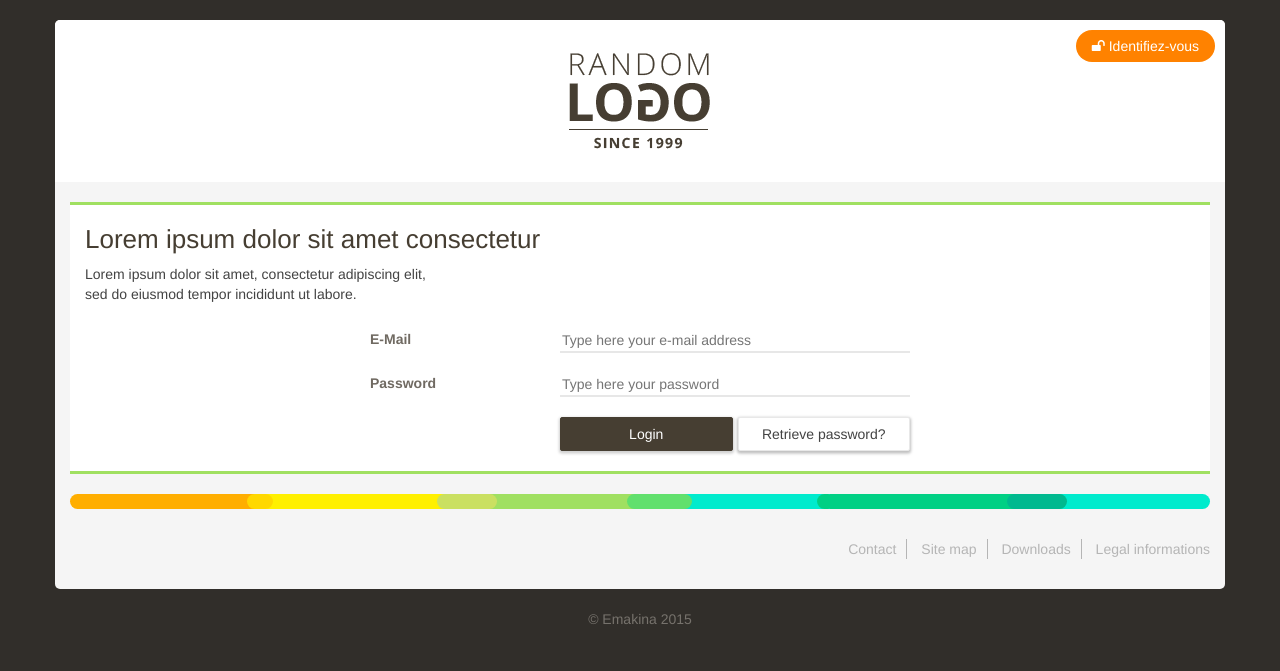
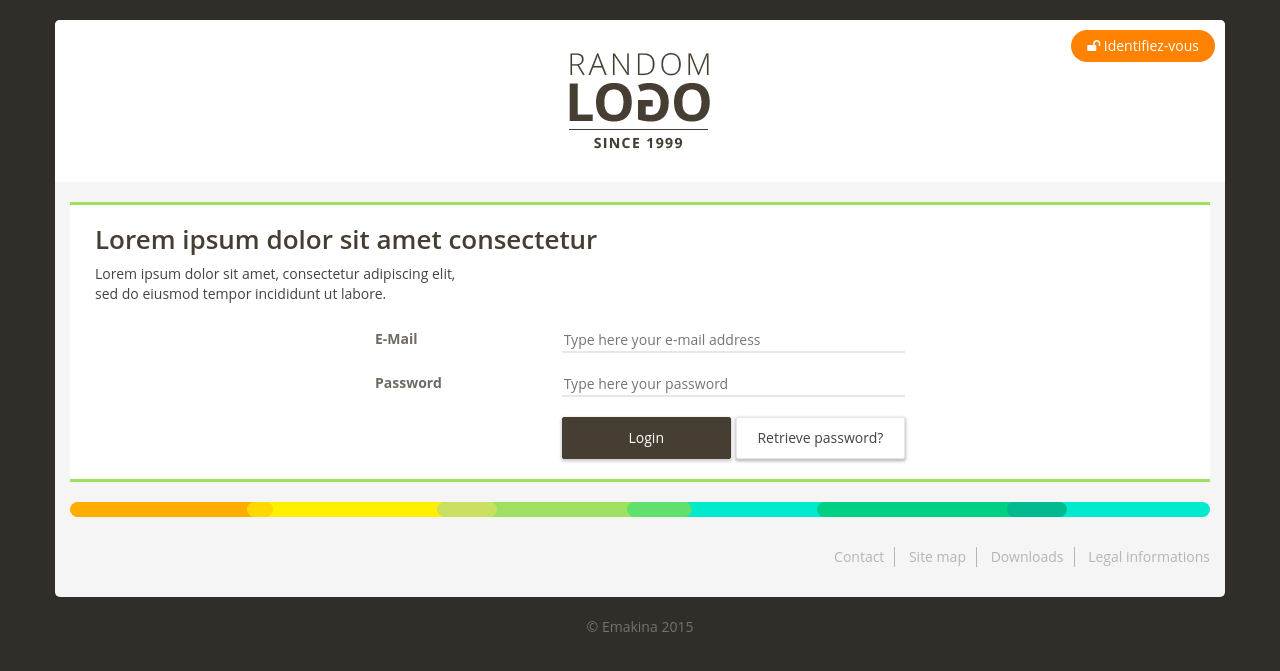
Before and after one commit to vavior/exerce_stage, a PHP site: page / in a window 1280 px wide. Shown: the top 671 px of the page. Run offline with PHP 8.4, Linux system fonts and the light colour scheme.

Commit message:
Update style.css

```diff
--- a/site/css/style.css
+++ b/site/css/style.css
@@ -1,3 +1,7 @@
+* {
+	font-family: 'Open Sans', sans-serif;
+}
+
 body {
 	background-color: #312e2a;
 }
@@ -24,6 +28,7 @@ header {
 h1 {
 	color:#463e32;
 	font-size: 26px;
+	font-weight: 600;
 }
 
 
@@ -67,11 +72,11 @@ section {
 	border-top:3px solid #a0e061;
 	border-bottom:3px solid #a0e061;
 	margin-top:20px;
-	padding:0px 15px;
+	padding:0px 25px;
 }
 
 /*form*/
-form {
+#form_log {
 	margin-bottom: 20px;
 	margin-top:15px;
 }
@@ -102,6 +107,10 @@ label {
 	box-shadow: 0px 1.5px 3px 1px #bfbfbf;
 	border-radius:2px;
 	color: #434343;
+}
+
+#form_log button {
+	padding:10px 12px;
 }
 
 input[type=email], input[type=password] {
```
